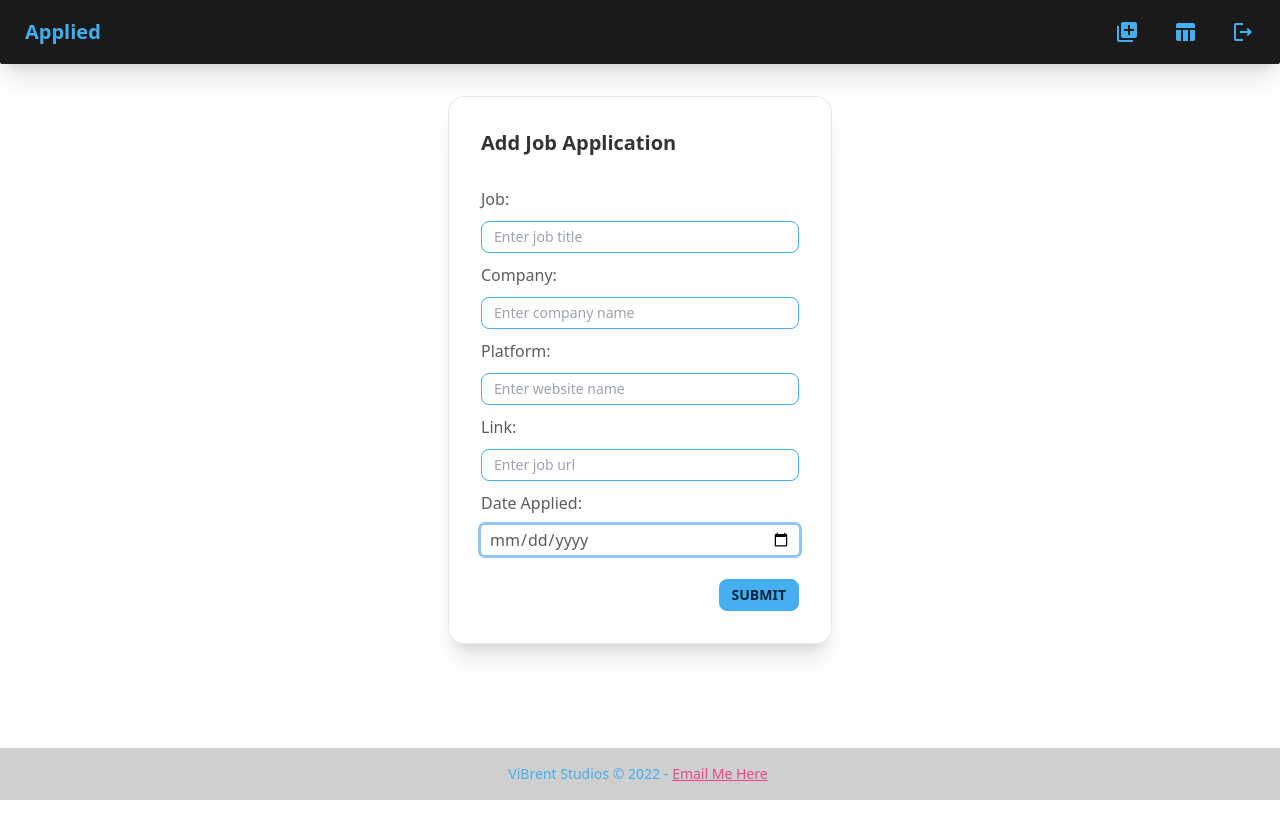
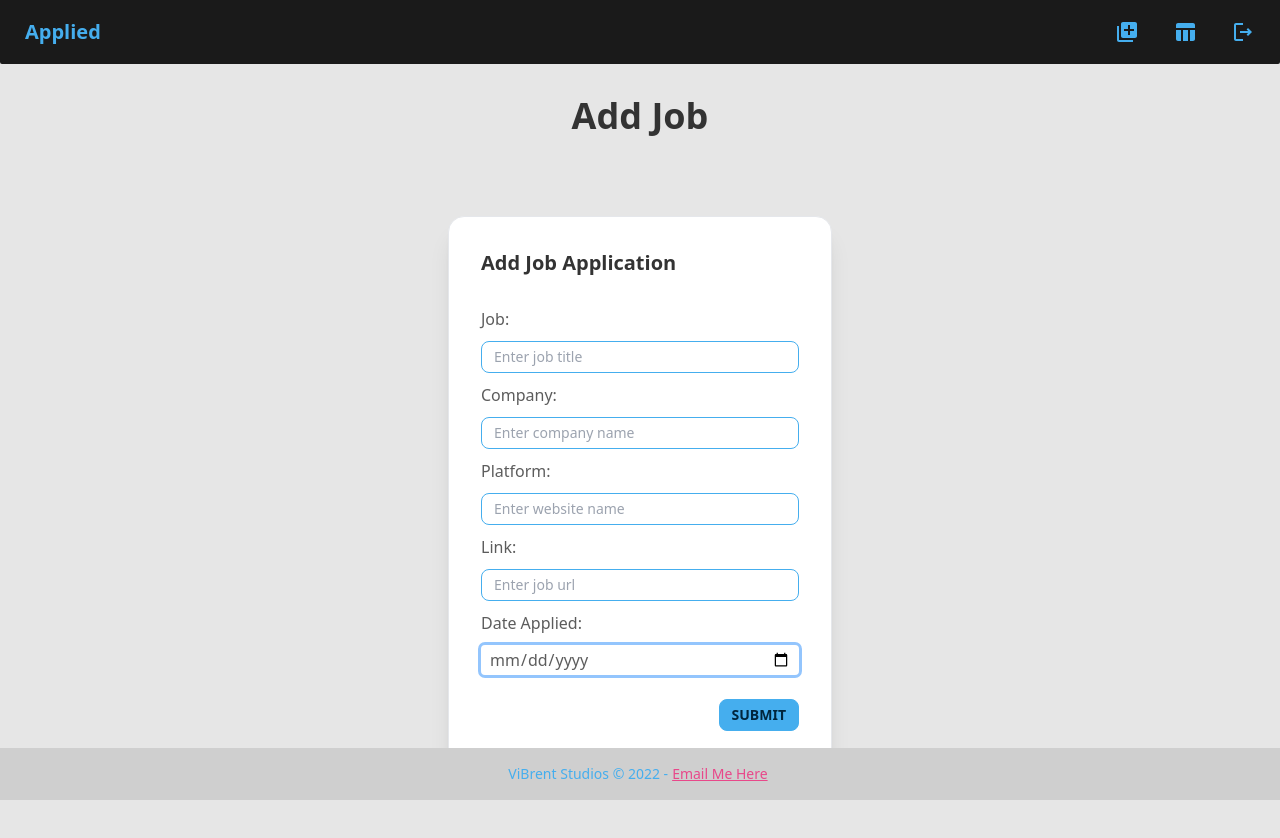
Before and after one commit to vibrentcarey/Applied, a Next.js app: page /add in a window 1280 px wide. Shown: the top 838 px of the page. Before the commit the page ends 800 px from the top, so only its background shows below. Built offline with nearby package versions, Linux system fonts and the light colour scheme.

Commit message:
Change table styling

```diff
--- a/components/Footer.tsx
+++ b/components/Footer.tsx
@@ -2,7 +2,7 @@ import React from 'react';
 
 const Footer = () => {
   return (
-    <footer className="p-4 footer bg-base-300 text-primary footer-center fixed bottom-0 ">
+    <footer className="p-4 footer bg-base-300 text-primary footer-center fixed inset-x-0 bottom-0">
       <div>
         <p>ViBrent Studios © 2022 -
           <div data-tip="Get In Touch!" className="tooltip tooltip-secondary">
--- a/components/Hero.tsx
+++ b/components/Hero.tsx
@@ -3,7 +3,7 @@ import React from "react";
 
 const Hero = () => {
   return (
-    <article className="hero min-h-screen bg-base-200">
+    <article className="hero min-h-screen">
       <div className="text-center hero-content prose">
         <div className="max-w-xs">
           <h1 className="font-bold">Welcome To Applied</h1>
--- a/components/PageWrapper.tsx
+++ b/components/PageWrapper.tsx
@@ -2,7 +2,7 @@ import React from 'react';
 
 const PageWrapper = ({children}) => {
   return (
-    <div className='px-4 sm:px-8 md:px-12'>
+    <div className='px-4 sm:px-8 md:px-12 bg-base-200'>
       {children}
     </div>
   );
--- a/pages/add.tsx
+++ b/pages/add.tsx
@@ -1,9 +1,11 @@
 import React from "react";
+import PageWrapper from "../components/PageWrapper";
 
 const Add = () => {
   return (
-    <section className="flex h-full justify-center items-center">
-      <form className="card w-96 bg-base-100 shadow-xl my-8 border max-h-min">
+    <section className="flex flex-col h-full  items-center">
+       <h1  className="mt-8 text-center text-4xl font-bold">Add Job</h1>
+      <form className="card w-96 bg-base-100 shadow-xl my-20 border max-h-min">
         <div className="card-body prose">
           <h2 className="card-title">Add Job Application</h2>
           <label htmlFor="start">Job:</label>
--- a/pages/auth.js
+++ b/pages/auth.js
@@ -95,7 +95,7 @@ const Auth = ({ session }) => {
               <button className="btn btn-primary btn-sm" type='submit'>{loginMode ? 'Login' : 'Sign Up'}</button>
             </div>
           </form>
-          {loginMode && <div className='m-4'><h3>New Here? <span className='link link-primary font-bold hover:cursor-pointer m-4' onClick={() => setLoginMode(false)}>Sign Up</span></h3></div>}
+          {loginMode && <div className='m-4'><h3>New Here? <span className='link link-primary font-bold hover:cursor-pointer' onClick={() => setLoginMode(false)}>Sign Up</span></h3></div>}
         {!loginMode && <div className='m-4'><h3>Returning? <span className='link link-primary font-bold hover:cursor-pointer' onClick={() => setLoginMode(true)}>Login</span></h3></div>}
         </div>
       </div>
--- a/pages/jobs.tsx
+++ b/pages/jobs.tsx
@@ -2,8 +2,10 @@ import React from "react";
 import { SiIndeed, SiLinkedin } from "react-icons/si";
 const Jobs = () => {
   return (
-    <div className="overflow-x-auto">
-      <table className="table table-compact w-full ">
+    <div className="">
+        <h1  className="my-8 text-center text-4xl font-bold">Your Jobs</h1>
+      <div className="overflow-x-auto flex flex-col ">
+        <table className="table table-compact w-full bg-base-100 mt-8">
           <thead>
             <tr>
               <th></th>
@@ -48,6 +50,7 @@ const Jobs = () => {
           </tfoot>
         </table>
       </div>
+    </div>
   );
 };
 
--- a/styles/globals.css
+++ b/styles/globals.css
@@ -7,3 +7,7 @@ body,
 div#__next{
   height: 100%;
 }
+
+body {
+  background-color: #F5F5F5;
+}
```
Lines whose indentation alone changed are shown as unchanged.
